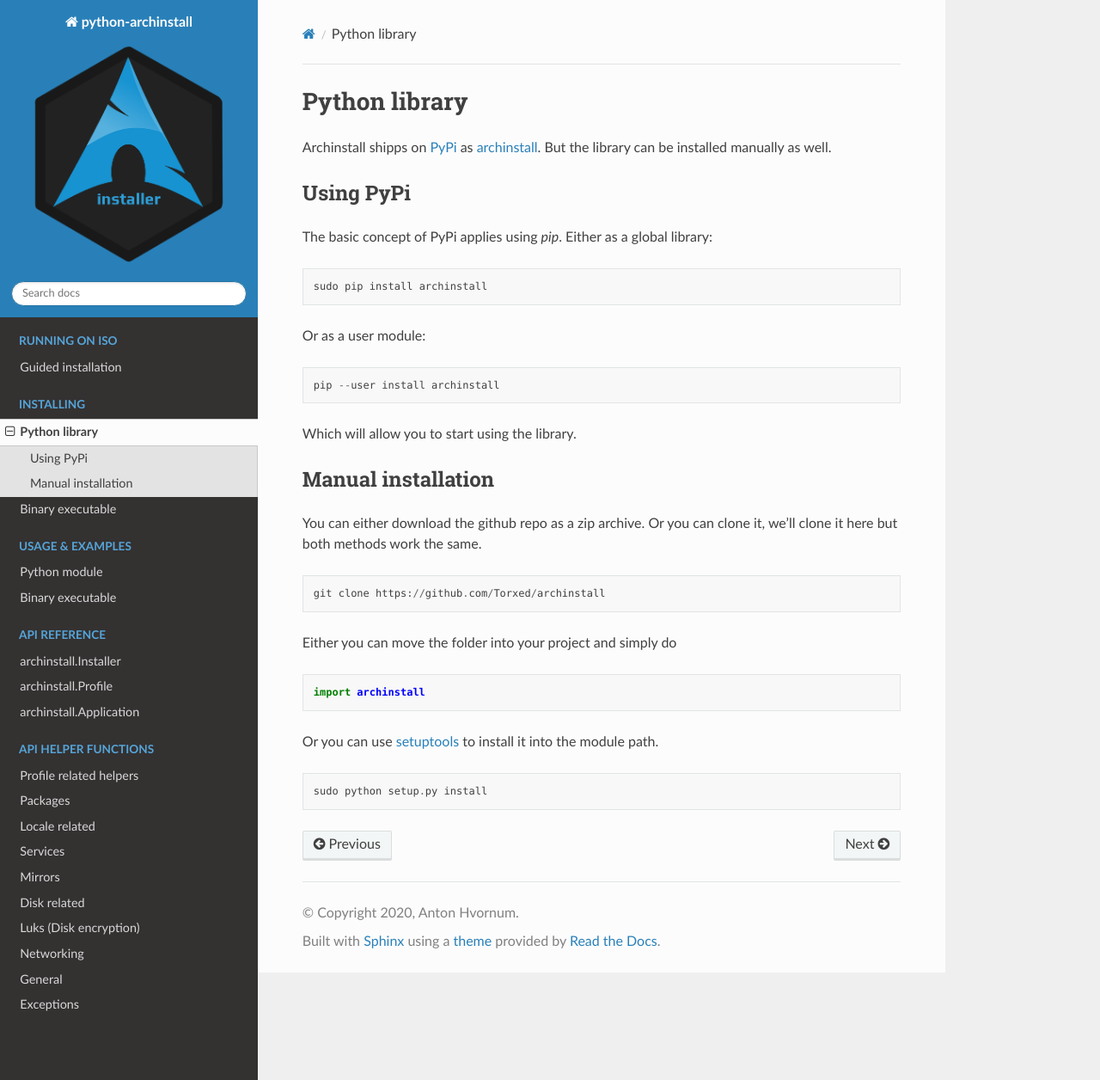
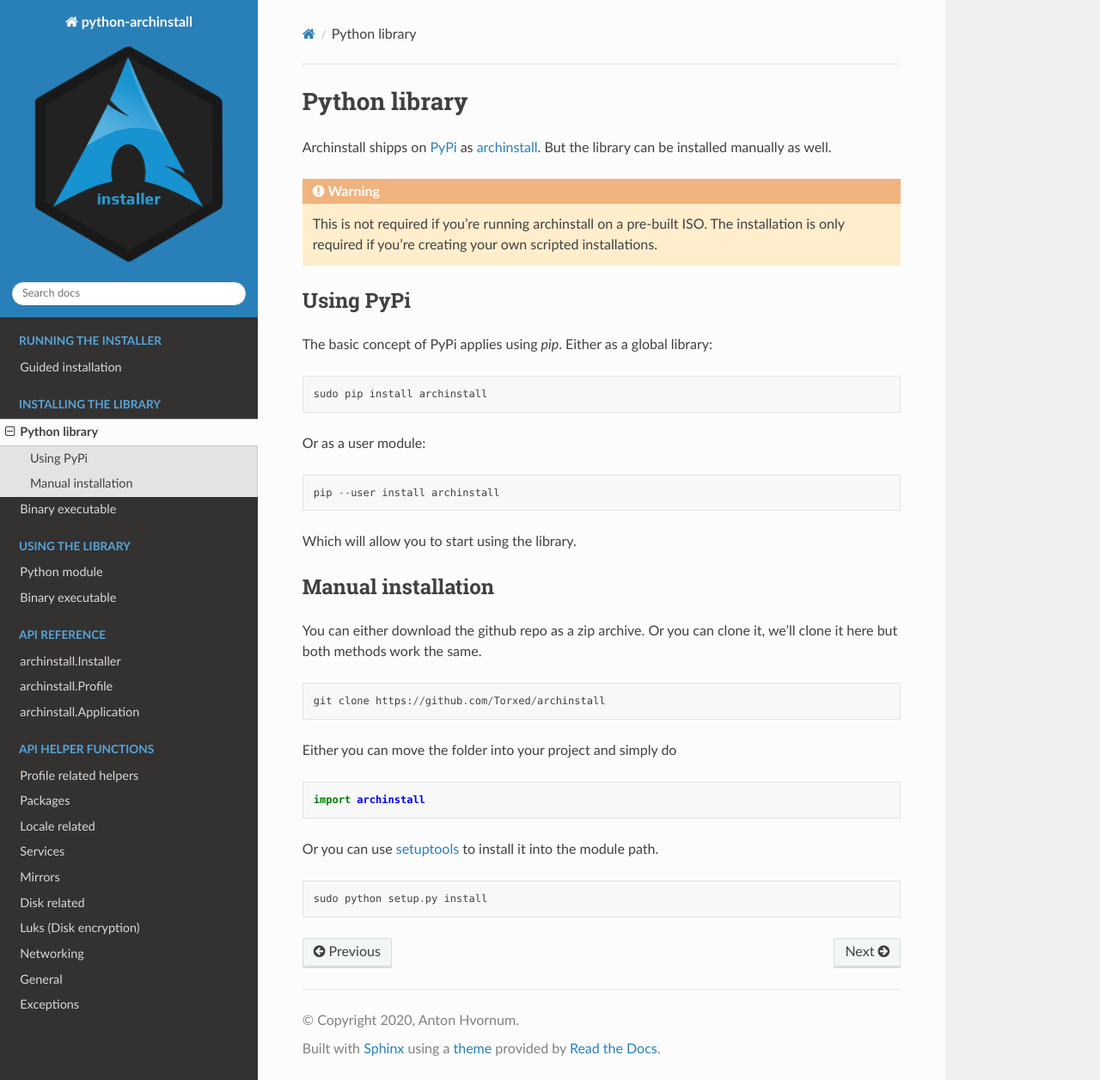
Before and after one commit to h8d13/archinstoo, a Sphinx documentation site: the page built from docs/installing/python.rst, in a window 1280 px wide and 1256 px high. Shown: the whole window at 86% size. Built offline with Sphinx 7.4.7 and the Read the Docs theme 2.0.0, drawn with Linux system fonts in a browser that asks for light colours; pages that are not in the unit, such as notebooks, are missing from menus.

Commit message:
Restructured the doc order a bit. Also added a post-installation section.

```diff
--- a/docs/installing/binary.rst
+++ b/docs/installing/binary.rst
@@ -5,6 +5,9 @@
 
 Archinstall can be compiled into a standalone executable.
 For Arch Linux based systems, there's a package for this called `archinstall <https://archlinux.life/>`_.
+
+.. warning::
+    This is not required if you're running archinstall on a pre-built ISO. The installation is only required if you're creating your own scripted installations.
 
 Using pacman
 ------------
--- a/docs/installing/python.rst
+++ b/docs/installing/python.rst
@@ -5,6 +5,9 @@
 
 Archinstall shipps on `PyPi <https://pypi.org/>`_ as `archinstall <pypi.org/project/archinstall/>`_.
 But the library can be installed manually as well.
+
+.. warning::
+    This is not required if you're running archinstall on a pre-built ISO. The installation is only required if you're creating your own scripted installations.
 
 Using PyPi
 ----------
```
Also changed, not shown: docs/index.rst (+12 -10 lines), docs/installing/guided.rst (+7 -0 lines).
